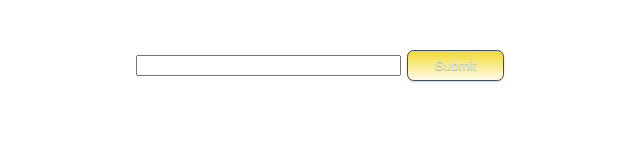
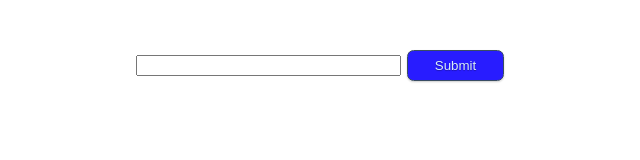
Before and after one commit to fitnessyulya/Kottans_FE2017_test, a plain HTML site: page index.html in a window 1280 px wide. Shown: the whole page, without its empty margins (319-959 px from the left). Drawn offline with Linux system fonts and the light colour scheme.

Commit message:
change button collor

```diff
--- a/style.css
+++ b/style.css
@@ -2,7 +2,7 @@ body {
     margin: 50px 0 80px 0; }
 
 .button {
-    background: linear-gradient(to top, #fefcea, #f1da36) repeat scroll 0 0 transparent;
+    background: linear-gradient(to top, #281cff, #281cff) repeat scroll 0 0 transparent;
     border: 1px solid #394D63;
     border-radius: 0.5em 0.5em 0.5em 0.5em;
     box-shadow: 0 1px 2px rgba(0, 0, 0, 0.2);
```
